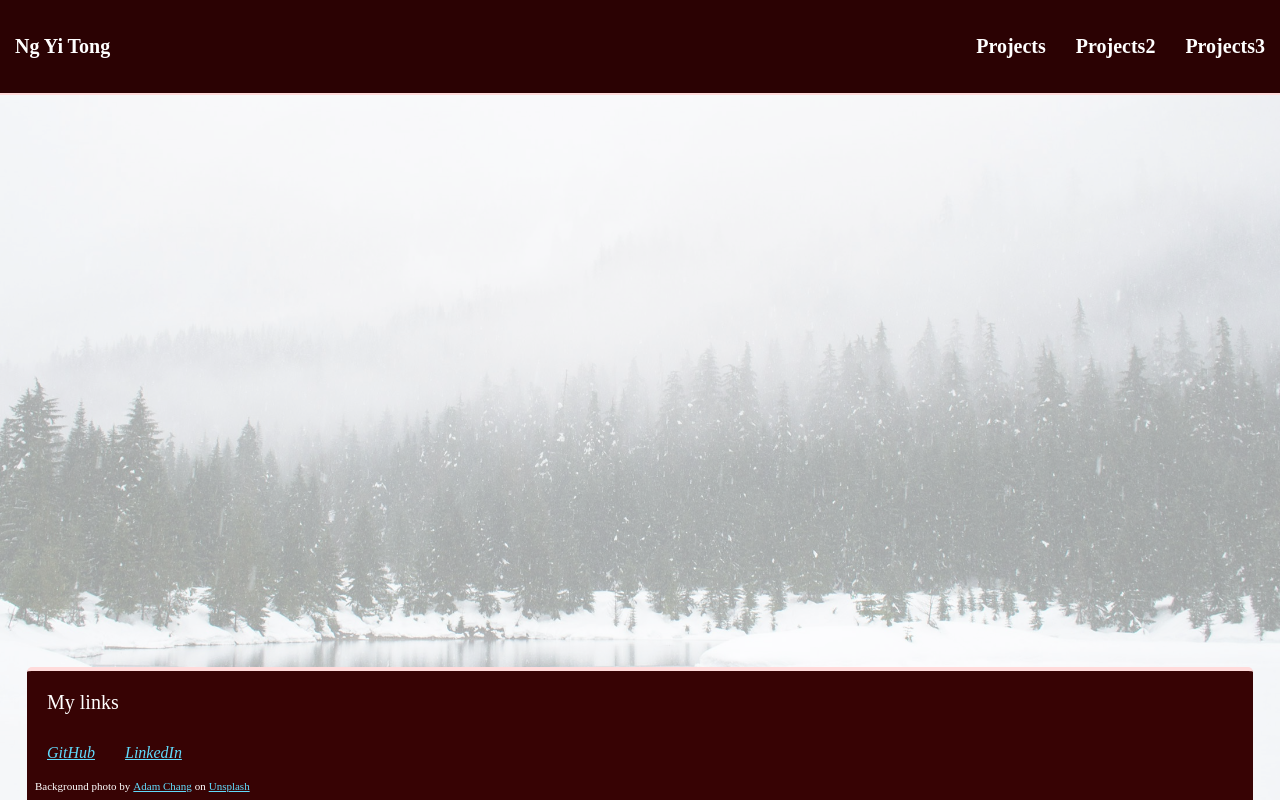
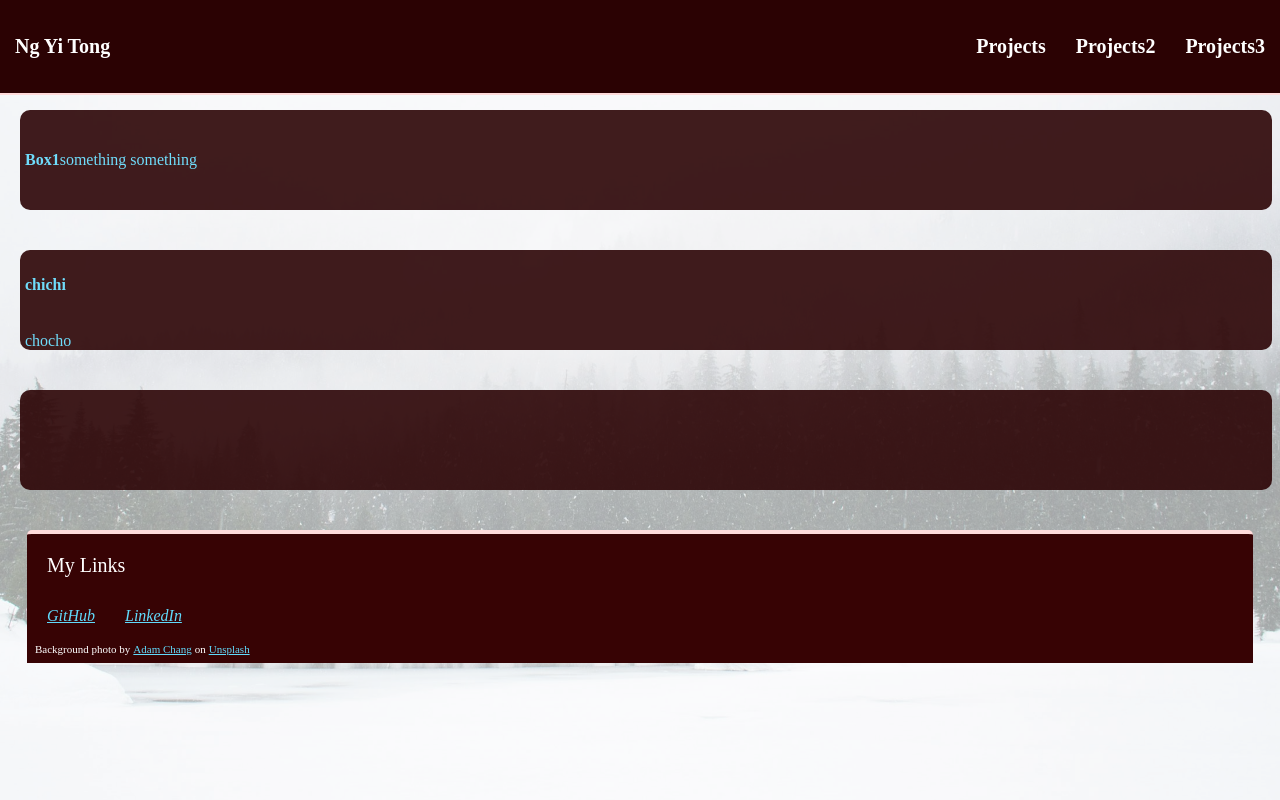
Before and after one commit to ngyitong/portfolio, a React (Create React App) app in the folder my-portfolio/: page / in a window 1280 px wide. Built offline with nearby package versions, Linux system fonts and the light colour scheme.

Commit message:
need to work on text box

```diff
--- a/my-portfolio/src/App.js
+++ /dev/null
@@ -1,94 +0,0 @@
-import './App.css';
-import './global.css';
-
-function App() {
-  return (
-
-    <div className="app">
-
-      <div className="background">
-        <header className="header">
-          <div className="flex-container-row">
-            <h3 className={ "heading-font align-left" }>Ng Yi Tong</h3>
-            <h3 className={ "heading-font align-right" }>Projects</h3>
-            <h3 className={ "heading-font" }>Projects2</h3>
-            <h3 className={ "heading-font" }>Projects3 </h3>
-          </div>
-        </header>
-
-      </div>
-        <div className="footer">
-          <div className="flex-container-row">
-            <div className="heading-font">My links</div>
-            <div className="flex-break"></div>
-            <a
-              className="links-font"
-              href="https://github.com/PlacidPlaty"
-              // prevent new page from using JS to modify or redirect the original page
-              rel="noopener noreferrer"
-              // opens link in a new tab or window
-              target="_blank"
-            >
-              GitHub
-            </a>
-
-            <a
-              className="links-font"
-              href="https://www.linkedin.com/in/ng-yi-tong/"
-              rel="noopener noreferrer"
-              target="_blank"
-            >
-              LinkedIn
-            </a>
-
-            <div className="flex-break"></div>
-
-{/* Credits for background */}
-            <div className="small-font">
-              Background photo by
-                <a className="app-link small-font"
-                  href="https://unsplash.com/@sametomorrow?utm_content=creditCopyText&utm_medium=referral&utm_source=unsplash"
-                  rel="noopener noreferrer"
-                  target="_blank"
-                >
-                  Adam Chang
-                </a>
-
-              on
-              <a className="app-link small-font"
-                  href="https://unsplash.com/photos/snow-field-and-green-pine-trees-during-daytime-IWenq-4JHqo?utm_content=creditCopyText&utm_medium=referral&utm_source=unsplash"
-                  rel="noopener noreferrer"
-                  target="_blank"
-                >
-                  Unsplash
-                </a>
-
-            </div>
-          </div>
-
-        </div>
-
-    </div>
-  );
-}
-
-export default App;
-
-// <div className="App">
-//   <header className="App-header">
-//     <img src={logo} className="App-logo" alt="logo" />
-//     <p>
-//       Edit <code>src/App.js</code> and save to reload?
-//     </p>
-
-//     {/* create a hyperlink */}
-//     <a
-//       className="App-link"
-//       href="https://reactjs.org"
-//       target="_blank"
-//       rel="noopener noreferrer"
-//     >
-//       Learn React
-//     </a>
-//   </header>
-// </div>
--- /dev/null
+++ b/my-portfolio/src/components/articleBox.js
@@ -0,0 +1,39 @@
+import '../pages/App.css'
+import React from 'react';
+
+
+// Larger top margin size to avoid clashing with header
+export function Box1() {
+    return (
+        <div className="article-box1">
+            <h4>Box1</h4>
+            <p>
+                something something
+            </p>
+        </div>
+    );
+
+}
+
+// Small margin sizes
+export function Box2( { title, body } ) {
+    return (
+        <div className="article-box2 flex-container-row">
+            <h4>{title}</h4>
+            <div className="flex-break"></div>
+            <p>
+                {body}
+            </p>
+        </div>
+    );
+
+}
+
+// function Input({ title, body }) {
+//     return (
+//         <p>
+//             <h4>{title}</h4>
+//             {body}
+//         </p>
+//     )
+// }
--- /dev/null
+++ b/my-portfolio/src/components/foot.css
@@ -0,0 +1,16 @@
+/*
+Renders the footer
+*/
+.foot{
+    background-color: #370304;
+    border-top: 4px solid #ffdbdb;
+    border-radius: 5px 5px 0px 0px;
+    padding: 5px;
+    width: 95%;
+    bottom: 0; left: 0; right: 0;
+    display: flex;
+    justify-content: left;
+    margin: 0 auto;
+    position: relative;
+    color: #fff9f9;
+  }
--- /dev/null
+++ b/my-portfolio/src/components/foot.js
@@ -0,0 +1,59 @@
+import './foot.css';
+import '../pages/App.css'
+import React from 'react';
+
+function Foot(){
+    return(
+        <footer className="foot">
+            <div className="flex-container-row">
+                <div className="heading-font">My Links</div>
+                <div className="flex-break"></div>
+
+                <a
+                    className="links-font"
+                    href="https://github.com/PlacidPlaty"
+                    // prevent new page from using JS to modify or redirect the original page
+                    rel="noopener noreferrer"
+                    // opens link in a new tab or window
+                    target="_blank"
+                    >
+                    GitHub
+                </a>
+
+                <a
+                    className="links-font"
+                    href="https://www.linkedin.com/in/ng-yi-tong/"
+                    rel="noopener noreferrer"
+                    target="_blank"
+                    >
+                    LinkedIn
+                </a>
+
+                <div className="flex-break"></div>
+
+                <div className="small-font">
+                Background photo by
+                    <a className="app-link small-font"
+                        href="https://unsplash.com/@sametomorrow?utm_content=creditCopyText&utm_medium=referral&utm_source=unsplash"
+                        rel="noopener noreferrer"
+                        target="_blank"
+                        >
+                        Adam Chang
+                    </a>
+
+                    on
+                    <a className="app-link small-font"
+                        href="https://unsplash.com/photos/snow-field-and-green-pine-trees-during-daytime-IWenq-4JHqo?utm_content=creditCopyText&utm_medium=referral&utm_source=unsplash"
+                        rel="noopener noreferrer"
+                        target="_blank"
+                        >
+                        Unsplash
+                    </a>
+
+                </div>
+            </div>
+        </footer>
+    )
+}
+
+export default Foot;
--- /dev/null
+++ b/my-portfolio/src/components/head.css
@@ -0,0 +1,15 @@
+/*
+Renders the header
+*/
+.head {
+    background-color: #2b0203;
+    border-bottom: 2px solid #ffdbdb;
+    min-height: 10vh;
+    width: 100%;
+    top: 0; left: 0; right: 0;
+    display: flex;
+    position: fixed;
+    flex-direction: column;
+    justify-content: space-between;
+    color: #fff9f9;
+  }
--- /dev/null
+++ b/my-portfolio/src/components/head.js
@@ -0,0 +1,21 @@
+import './head.css';
+import '../pages/App.css'
+import React from 'react';
+
+function Head(){
+    return (
+        <header className="head">
+            <div className="flex-container-row">
+                {/* Things under align-left will be pushed to the left */}
+                <h3 className={ "heading-font align-left" }>Ng Yi Tong</h3>
+                {/* Things under align-right will be pushed to the right */}
+                <h3 className={ "heading-font align-right" }>Projects</h3>
+                <h3 className={ "heading-font" }>Projects2</h3>
+                <h3 className={ "heading-font" }>Projects3 </h3>
+
+            </div>
+        </header>
+    )
+}
+
+export default Head;
--- a/my-portfolio/src/index.js
+++ b/my-portfolio/src/index.js
@@ -1,6 +1,6 @@
 import React from 'react';
 import ReactDOM from 'react-dom/client';
-import App from './App';
+import App from './pages/App';
 import reportWebVitals from './reportWebVitals';
 import './fonts/Open_Sans/static/OpenSans-Regular.ttf'
 import './fonts/Open_Sans/static/OpenSans_Condensed-Italic.ttf'
--- a/my-portfolio/src/App.css
+++ b/my-portfolio/src/pages/App.css
@@ -2,53 +2,12 @@
   color: #61dafb;
 }
 
-.app-logo {
-  height: 30vmin;
-  pointer-events: none;
+/* create a new line if using flexbox*/
+.flex-break{
+  flex-basis: 100%;
 }
 
-@media (prefers-reduced-motion: no-preference) {
-  .App-logo {
-    animation: App-logo-spin infinite 20s linear;
-  }
-}
-
-/*
-Renders the heading
-*/
-.header {
-  background-color: #2b0203;
-  border-bottom: 2px solid #ffdbdb;
-  min-height: 10vh;
-  width: 100%;
-  position: fixed;
-  display: flex;
-  flex-direction: column;
-  justify-content: center;
-  color: #fff9f9;
-}
-
-.footer{
-  background-color: #370304;
-  border-top: 4px solid #ffdbdb;
-  border-radius: 5px 5px 0px 0px;
-  padding: 5px;
-  width: 95%;
-  bottom: 0; left: 0; right: 0;
-  display: flex;
-  justify-content: left;
-  margin: 0 auto;
-  position: absolute;
-  color: #fff9f9;
-}
-
-/* create break into a new line if using flexbox*/
-.flex-break{
-  flex-basis: 100%;
-  height: 0;
-}
-
-/* Make elements line up in a row */
+/* Make elements line up in a row using Flexbox */
 .flex-container-row{
   display: flex;
   flex-direction: row;
@@ -57,7 +16,7 @@ Renders the heading
   align-items: center;
 }
 
-/* Make elements line up in a column */
+/* Make elements line up in a column using Flexbox */
 .flex-container-col{
   display: flex;
   flex-direction: column;
@@ -69,14 +28,16 @@ Renders the heading
 renders the application background
 :before is used so that opacity only affects the background
 */
-.background:before {
-  background-image: url(./pictures/landscape.jpg);
+.background::before {
+  background-image: url(../pictures/landscape.jpg);
   background-size: cover;
   background-repeat: no-repeat;
-  content: ' ';
-  height: 100%;
+  content: '';
+  display: flex;
+  height: 100vh;
   width: 100%;
-  position: absolute;
+  margin-top: -110px;
+  position: fixed;
   opacity: 0.4;
 }
 
@@ -117,3 +78,32 @@ renders the application background
 .app-link {
   color: #61dafb;
 }
+
+.article-box1{
+  background-color: #2c0405;
+  border-radius: 10px 10px 10px 10px;
+  display: flex;
+  width: 97%;
+  height: 90px;
+  opacity: 0.9;
+  padding: 5px;
+  margin: 110px 20px 0px 20px;
+  writing-mode: horizontal-tb;
+  display: flex;
+  position: initial;
+  align-items: center;
+}
+
+
+.article-box2{
+  background-color: #2c0405;
+  border-radius: 10px 10px 10px 10px;
+  width: 97%;
+  height: 90px;
+  opacity: 0.9;
+  padding: 5px;
+  margin: 40px 20px 40px 20px;
+  writing-mode: horizontal-tb;
+  position: initial;
+  align-items: center;
+}
--- /dev/null
+++ b/my-portfolio/src/pages/App.js
@@ -0,0 +1,56 @@
+import './App.css';
+import './global.css';
+import { Box1, Box2 } from '../components/articleBox.js';
+import Head from '../components/head.js';
+import Foot from '../components/foot.js';
+
+
+function App() {
+
+  return (
+
+    <div className="app">
+
+      <section className="background">
+          <Head />
+          <div>
+
+            <Box1 />
+            <Box2 title="chichi" body="chocho"/>
+            <Box2 />
+
+{/* TO-DO: Change to list */}
+            {/* <Box1 />
+                {boxContent.map((content, index) => (
+                    <Box2 key={index} title={content.title} body={content.body} />
+                ))} */}
+
+          </div>
+          <Foot />
+      </section>
+
+    </div>
+
+  );
+}
+
+export default App;
+
+// <div className="App">
+//   <header className="App-header">
+//     <img src={logo} className="App-logo" alt="logo" />
+//     <p>
+//       Edit <code>src/App.js</code> and save to reload?
+//     </p>
+
+//     {/* create a hyperlink */}
+//     <a
+//       className="App-link"
+//       href="https://reactjs.org"
+//       target="_blank"
+//       rel="noopener noreferrer"
+//     >
+//       Learn React
+//     </a>
+//   </header>
+// </div>
```
Also changed, not shown: my-portfolio/src/pages/global.css (renamed from my-portfolio/src/global.css).
